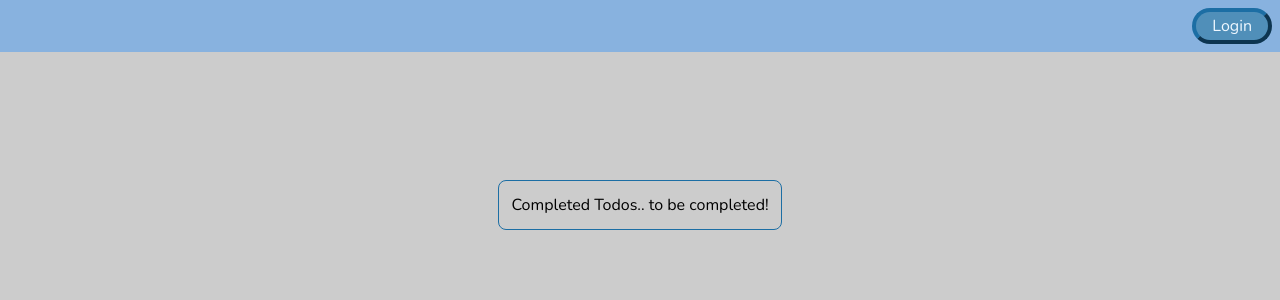
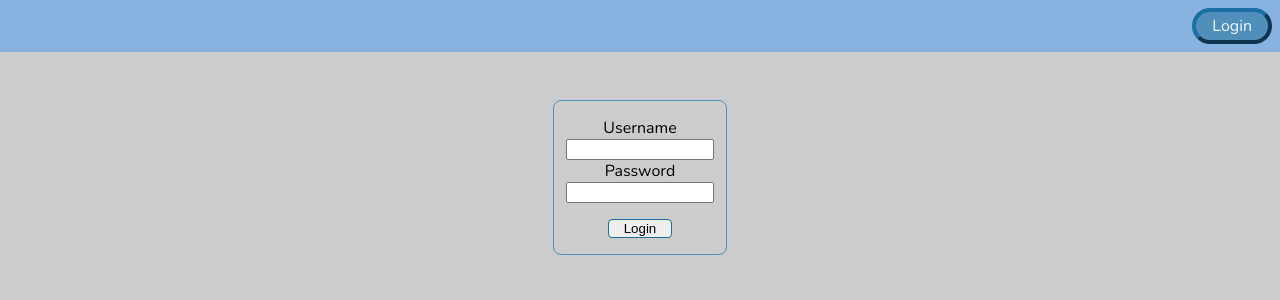
Before and after one commit to zed356/todo-project, a React (Create React App) app in the folder frontend/: page /completed in a window 1280 px wide. Shown: the top 300 px of the page. Built offline with nearby package versions, Linux system fonts and the light colour scheme.

Commit message:
added ProtectedRoutes - display certain routes based on auth

```diff
--- a/frontend/src/App.tsx
+++ b/frontend/src/App.tsx
@@ -1,9 +1,10 @@
 import React from "react";
 import { Route, Routes } from "react-router-dom";
-import Navigation from "./components/navigation";
+import Navigation from "./components/Navigation";
 import CompletedTodos from "./components/todos/CompletedTodos";
 import TodosList from "./components/todos/TodosList";
-import Login from "./components/login";
+import Login from "./components/Login";
+import ProtectedRoute from "./components/ProtectedRoute";
 
 function App() {
   return (
@@ -11,8 +12,22 @@ function App() {
       <Navigation />
       <Routes>
         <Route path="/" element={<Login />} />
-        <Route path="/todos" element={<TodosList />} />
-        <Route path="/completed" element={<CompletedTodos />} />
+        <Route
+          path="/todos"
+          element={
+            <ProtectedRoute>
+              <TodosList />
+            </ProtectedRoute>
+          }
+        />{" "}
+        <Route
+          path="/completed"
+          element={
+            <ProtectedRoute>
+              <CompletedTodos />
+            </ProtectedRoute>
+          }
+        />
       </Routes>
     </React.Fragment>
   );
--- /dev/null
+++ b/frontend/src/components/ProtectedRoute.tsx
@@ -0,0 +1,16 @@
+import { useContext } from "react";
+import Auth from "../store/auth";
+import Login from "./Login";
+
+interface Props {
+  children: JSX.Element | JSX.Element[];
+}
+
+const ProtectedRoute = (props: Props): JSX.Element => {
+  const ctx = useContext(Auth);
+
+  const content = !ctx.auth ? <Login /> : <>{props.children} </>;
+  return content;
+};
+
+export default ProtectedRoute;
```
